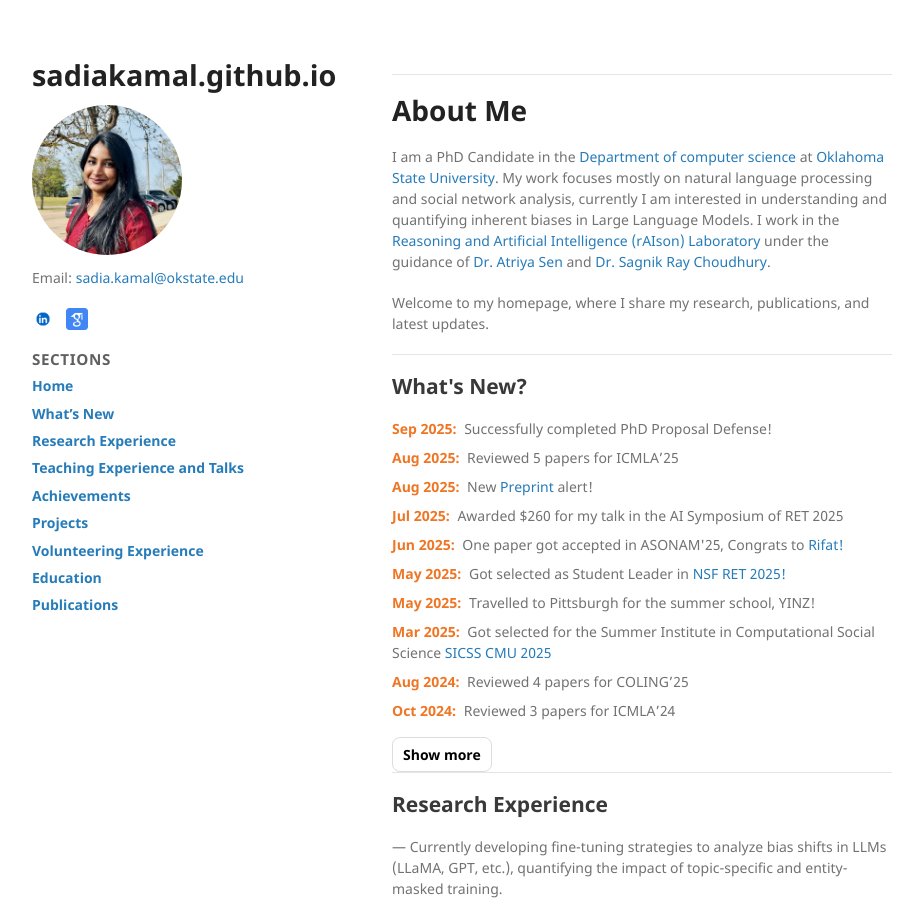
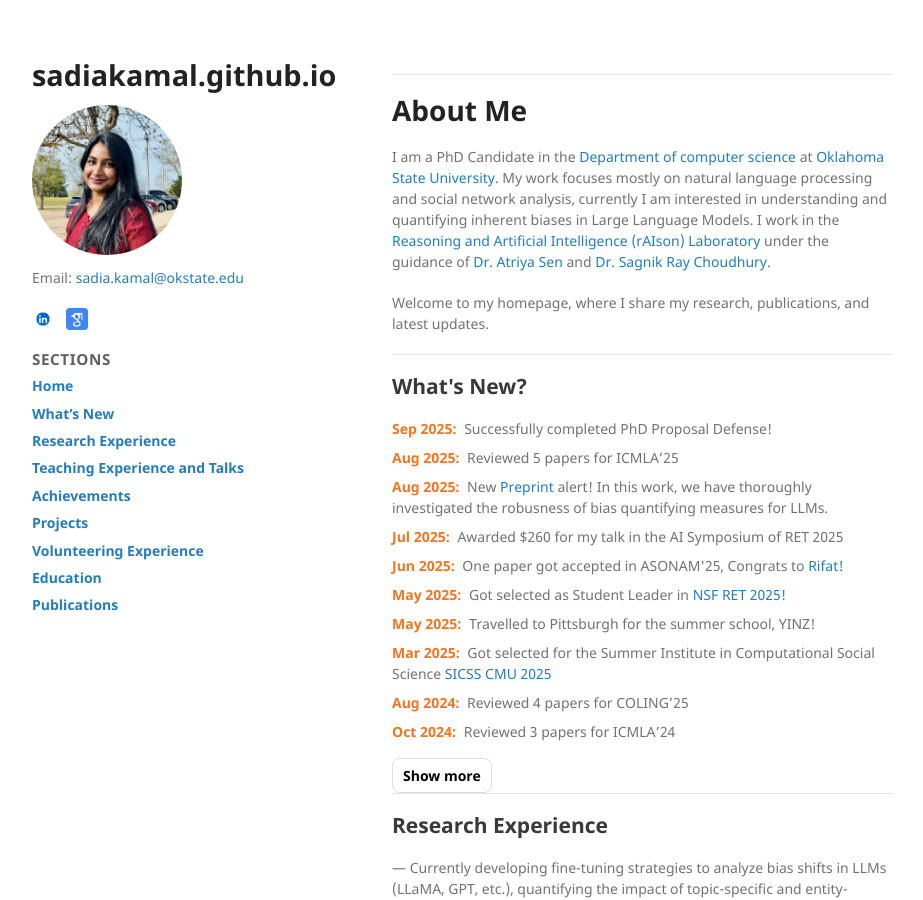
Before and after one commit to sadiakamal/sadiakamal.github.io, a Jekyll site: the page built from index.md, in a window 1280 px wide and 900 px high. Shown: the whole window, without its empty margins (178-1101 px from the left). Built offline with Jekyll 4.4.1, drawn with Linux system fonts in a browser that asks for light colours; the repository's description, which GitHub fills in, is left out.

Commit message:
Update index.md

```diff
--- a/index.md
+++ b/index.md
@@ -17,7 +17,7 @@ Welcome to my homepage, where I share my research, publications, and latest upda
 <div id="whats-new">
   <p><span class="date">Sep 2025:</span> Successfully completed PhD Proposal Defense!</p>
   <p><span class="date">Aug 2025:</span> Reviewed 5 papers for ICMLA’25</p>
-  <p><span class="date">Aug 2025:</span> New <a href="https://arxiv.org/pdf/2506.22493" target="_blank">Preprint</a> alert!</p>
+  <p><span class="date">Aug 2025:</span> New <a href="https://arxiv.org/pdf/2506.22493" target="_blank">Preprint</a> alert! In this work, we have thoroughly investigated the robusness of bias quantifying measures for LLMs.</p>
   <p><span class="date">Jul 2025:</span> Awarded $260 for my talk in the AI Symposium of RET 2025</p>
   <p><span class="date">Jun 2025:</span> One paper got accepted in ASONAM'25, Congrats to <a href="https://copotronicrifat.github.io" target="_blank">Rifat!</a></p>
   <p><span class="date">May 2025:</span> Got selected as Student Leader in <a href="https://cas.okstate.edu/computer_science/ret/" target="_blank">NSF RET 2025!</a></p>
```
